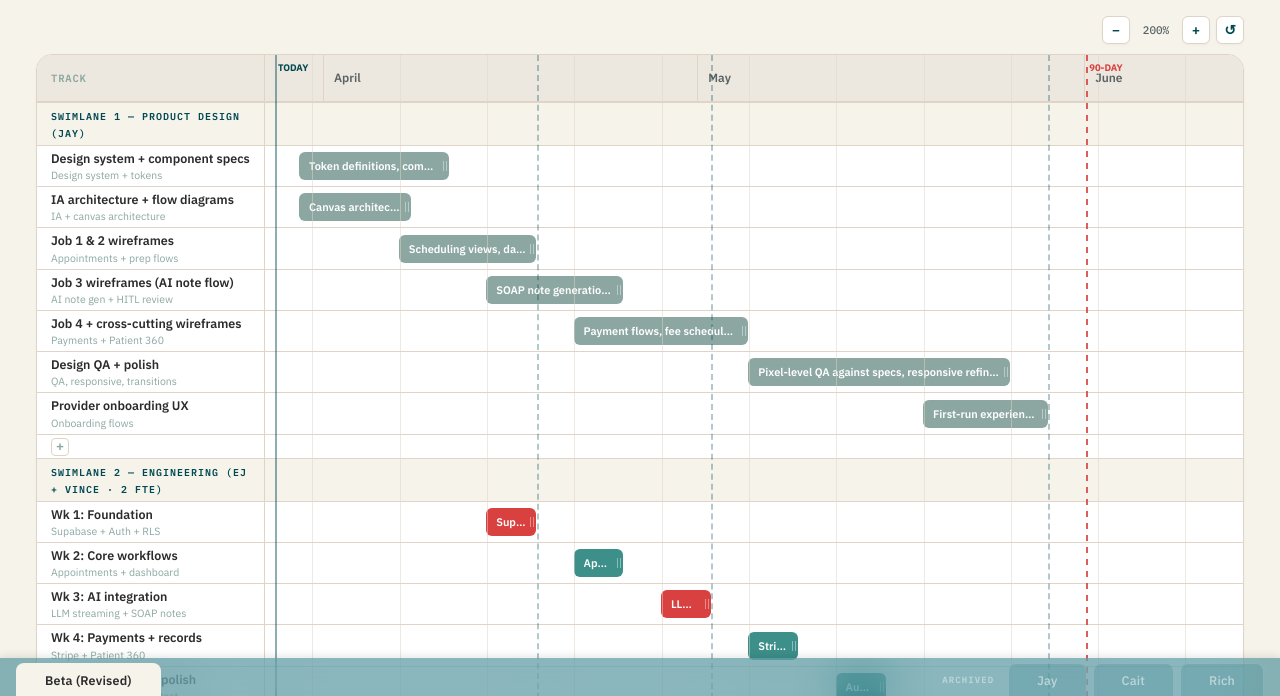
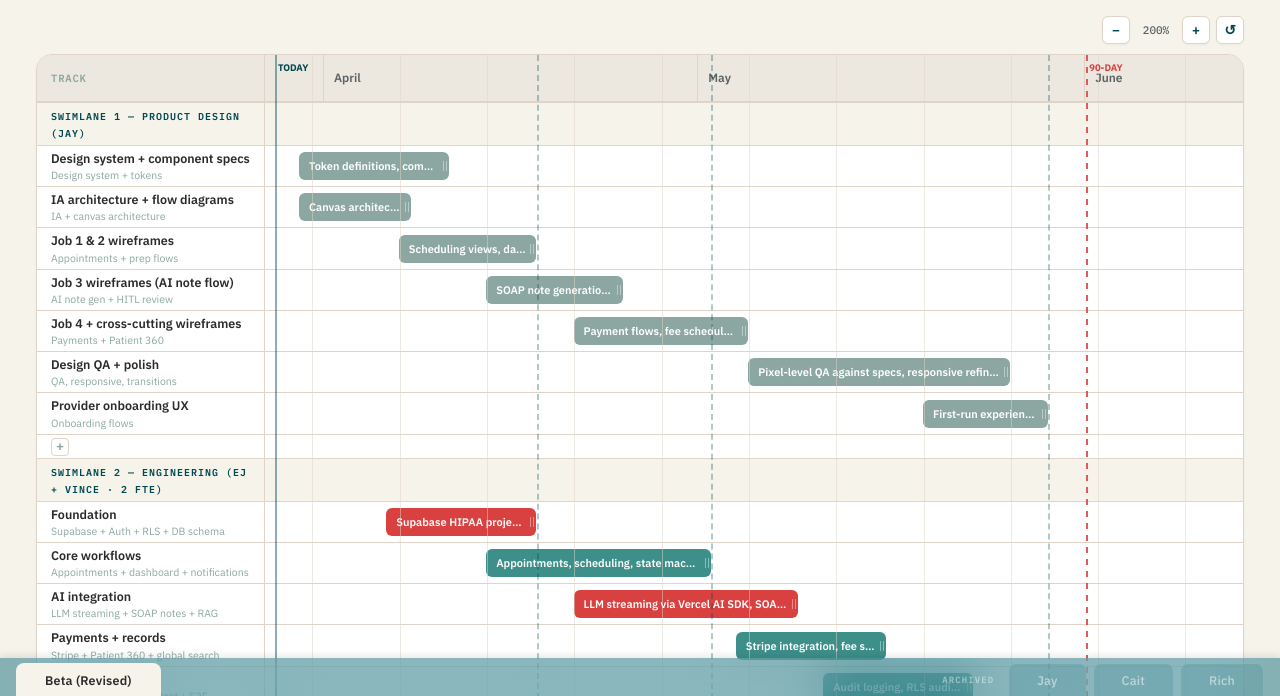
Before and after one commit to jtrainer357/beta-timeline, a plain HTML site: page index.html in a window 1280 px wide. Shown: the part 104-800 px from the top of the page. Drawn offline with Linux system fonts and the light colour scheme.

Commit message:
Extend engineering bars: longer durations, earlier starts, overlapping
- Foundation: Apr 6-18 (2 weeks, starts earlier)
- Core workflows: Apr 14 - May 2 (overlaps foundation)
- AI integration: Apr 21 - May 9 (overlaps core workflows)
- Payments: May 4-16 (overlaps AI integration tail)
- Hardening: May 11-23 (parallel with payments)
- Stabilization: May 18-31 (overlaps hardening)

Co-Authored-By: Claude Opus 4.6 (1M context) <noreply@anthropic.com>

```diff
--- a/index.html
+++ b/index.html
@@ -1332,23 +1332,23 @@ const TABS = {
         ]},
         // SWIMLANE 2 — ENGINEERING
         { label: 'Swimlane 2 \u2014 Engineering (EJ + Vince \u00b7 2 FTE)', rows: [
-          { name: 'Wk 1: Foundation', sub: 'Supabase + Auth + RLS',
-            bars: [{ s:'2026-04-14', e:'2026-04-18', color:S.critical, conf:SC.critical,
+          { name: 'Foundation', sub: 'Supabase + Auth + RLS + DB schema',
+            bars: [{ s:'2026-04-06', e:'2026-04-18', color:S.critical, conf:SC.critical,
               tip:'Supabase HIPAA project, Auth + MFA, DB schema, RLS policies, encryption config, seed data. CRITICAL PATH \u2014 blocks everything.' }] },
-          { name: 'Wk 2: Core workflows', sub: 'Appointments + dashboard',
-            bars: [{ s:'2026-04-21', e:'2026-04-25', color:S.eng, conf:SC.high,
-              tip:'Appointments, scheduling, state machine, in-app notifications (Supabase Realtime), daily schedule, Items Needing Attention. 9 dev-days.' }] },
-          { name: 'Wk 3: AI integration', sub: 'LLM streaming + SOAP notes',
-            bars: [{ s:'2026-04-28', e:'2026-05-02', color:S.critical, conf:SC.critical,
-              tip:'LLM streaming via Vercel AI SDK, SOAP note gen, review/approval, data extraction, RAG + pgvector, patient summary. CRITICAL PATH. 20 dev-days.' }] },
-          { name: 'Wk 4: Payments + records', sub: 'Stripe + Patient 360',
-            bars: [{ s:'2026-05-05', e:'2026-05-09', color:S.eng, conf:SC.medium,
-              tip:'Stripe integration, fee schedule, longitudinal record, Patient 360 with AI actions, global search. 14 dev-days.' }] },
-          { name: 'Wk 5: Hardening + polish', sub: 'Audit + load test + pen test',
-            bars: [{ s:'2026-05-12', e:'2026-05-16', color:S.eng, conf:SC.medlow,
-              tip:'Audit logging, RLS audit, load testing, pen test, responsive polish, analytics dashboard, E2E testing.' }] },
+          { name: 'Core workflows', sub: 'Appointments + dashboard + notifications',
+            bars: [{ s:'2026-04-14', e:'2026-05-02', color:S.eng, conf:SC.high,
+              tip:'Appointments, scheduling, state machine, in-app notifications (Supabase Realtime), daily schedule, Items Needing Attention. Overlaps with foundation tail end.' }] },
+          { name: 'AI integration', sub: 'LLM streaming + SOAP notes + RAG',
+            bars: [{ s:'2026-04-21', e:'2026-05-09', color:S.critical, conf:SC.critical,
+              tip:'LLM streaming via Vercel AI SDK, SOAP note gen, review/approval, data extraction, RAG + pgvector, patient summary. CRITICAL PATH. Begins while core workflows in progress.' }] },
+          { name: 'Payments + records', sub: 'Stripe + Patient 360 + global search',
+            bars: [{ s:'2026-05-04', e:'2026-05-16', color:S.eng, conf:SC.medium,
+              tip:'Stripe integration, fee schedule, longitudinal record, Patient 360 with AI actions, global search. Overlaps with AI integration tail.' }] },
+          { name: 'Hardening + polish', sub: 'Audit + load test + pen test + E2E',
+            bars: [{ s:'2026-05-11', e:'2026-05-23', color:S.eng, conf:SC.medlow,
+              tip:'Audit logging, RLS audit, load testing, pen test, responsive polish, analytics dashboard, E2E testing. Runs parallel with payments wrap-up.' }] },
           { name: 'Bug fixes + stabilization', sub: 'Stabilization buffer',
-            bars: [{ s:'2026-05-19', e:'2026-05-29', color:S.eng, conf:SC.medlow,
+            bars: [{ s:'2026-05-18', e:'2026-05-31', color:S.eng, conf:SC.medlow,
               tip:'Bug fixes, edge case handling, performance tuning, provider-reported issues from early access.' }] },
         ]},
         // SWIMLANE 3 — COMPLIANCE & LEGAL
```
